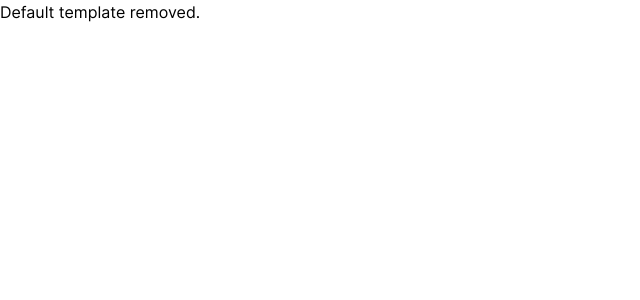
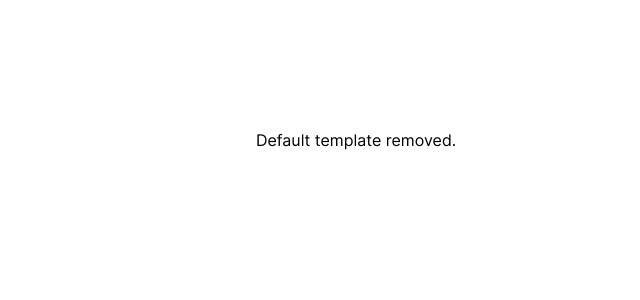
Before and after one commit to aakindel/codeblock-component, a Next.js app: page / in a window 1280 px wide. Shown: the top 300 px of the page, without its empty margins (0-640 px from the left). Built offline with nearby package versions, Linux system fonts and the light colour scheme.

Commit message:
feat: create Container component in mainds

```diff
--- /dev/null
+++ b/design_systems/mainds/components/Container/Container.module.scss
@@ -0,0 +1,105 @@
+@import "../../styles/breakpoints.module.scss";
+
+// https://tailwindcss.com/docs/max-width
+
+.container {
+  box-sizing: content-box;
+  padding-left: 1rem;
+  padding-right: 1rem;
+  width: 100%;
+  margin-left: auto;
+  margin-right: auto;
+}
+
+@media screen and (min-width: $breakpoint-xs) {
+  .container {
+    padding-left: 1.5rem;
+    padding-right: 1.5rem;
+  }
+}
+
+@media screen and (min-width: $breakpoint-sm) {
+  .container {
+    padding-left: 2rem;
+    padding-right: 2rem;
+  }
+}
+
+/* ======================================================================= */
+/* Tightest */
+/* ======================================================================= */
+.tightest {
+  @extend .container;
+  max-width: 90rem;
+}
+
+/* ======================================================================= */
+/* Tight */
+/* ======================================================================= */
+.tight {
+  @extend .container;
+  max-width: 90rem;
+}
+
+/* ======================================================================= */
+/* Normal */
+/* ======================================================================= */
+.normal {
+  @extend .container;
+  max-width: $breakpoint-md;
+}
+
+/* ======================================================================= */
+/* Wide */
+/* ======================================================================= */
+.wide {
+  @extend .container;
+  max-width: 80rem;
+}
+
+/* ======================================================================= */
+/* Widest */
+/* ======================================================================= */
+.widest {
+  @extend .container;
+  max-width: 90rem;
+}
+
+/* ======================================================================= */
+/* Extras */
+/* ======================================================================= */
+.full {
+  @extend .container;
+  max-width: 100%;
+}
+
+.none {
+  width: 100%;
+  margin-left: auto;
+  margin-right: auto;
+  max-width: 100%;
+}
+
+/* ======================================================================= */
+/* Breakpoint Containers */
+/* ======================================================================= */
+.screen-xs {
+  @extend .container;
+  max-width: $breakpoint-xs;
+}
+.screen-sm {
+  @extend .container;
+  max-width: $breakpoint-sm;
+}
+.screen-md {
+  @extend .container;
+  max-width: $breakpoint-md;
+}
+.screen-lg {
+  @extend .container;
+  max-width: $breakpoint-lg;
+}
+.screen-xl {
+  @extend .container;
+  max-width: $breakpoint-xl;
+}
--- /dev/null
+++ b/design_systems/mainds/components/Container/index.tsx
@@ -0,0 +1,60 @@
+import React, { RefObject } from "react";
+import { ForwardedRef, useRef } from "react";
+// import { useRefDimensions } from "../../hooks/useRefDimensions";
+import ContainerStyles from "./Container.module.scss";
+
+export type ContainerProps = {
+  type?:
+    | "none"
+    | "tightest"
+    | "tighter"
+    | "tight"
+    | "normal"
+    | "wide"
+    | "wider"
+    | "widest"
+    | "full"
+    | "screen-xs"
+    | "screen-sm"
+    | "screen-md"
+    | "screen-lg"
+    | "screen-xl";
+  maxWidth?: string;
+  children?: React.ReactNode;
+};
+
+const Container = React.forwardRef(
+  (
+    { type = "normal", maxWidth, children }: ContainerProps,
+    ref: ForwardedRef<HTMLElement>
+  ) => {
+    // get ref from prop and create default ref for container
+    const userRef = ref as RefObject<HTMLDivElement>;
+    const defaultRef = useRef<HTMLDivElement>(null);
+
+    // create container ref using either user ref or default ref
+    const containerRef = userRef ? userRef : defaultRef;
+
+    // get panel width and height
+    // const { refWidth: containerRefWidth, refHeight: containerRefHeight } =
+    //   useRefDimensions(containerRef, true);
+
+    return maxWidth ? (
+      <div
+        ref={containerRef}
+        className={ContainerStyles[type]}
+        style={{ maxWidth: maxWidth }}
+      >
+        {children}
+      </div>
+    ) : (
+      <div ref={containerRef} className={ContainerStyles[type]}>
+        {children}
+      </div>
+    );
+  }
+);
+
+Container.displayName = "Container";
+
+export default Container;
--- a/pages/index.tsx
+++ b/pages/index.tsx
@@ -1,5 +1,6 @@
 import type { NextPage } from "next";
 import Head from "next/head";
+import Container from "@/design_systems/mainds/components/Container";
 
 const Home: NextPage = () => {
   return (
@@ -11,7 +12,11 @@ const Home: NextPage = () => {
       </Head>
 
       <main>
-        <p>Default template removed.</p>
+        <Container type="screen-sm">
+          <div style={{ margin: "128px auto" }}>
+            <p>Default template removed.</p>
+          </div>
+        </Container>
       </main>
     </div>
   );
```
